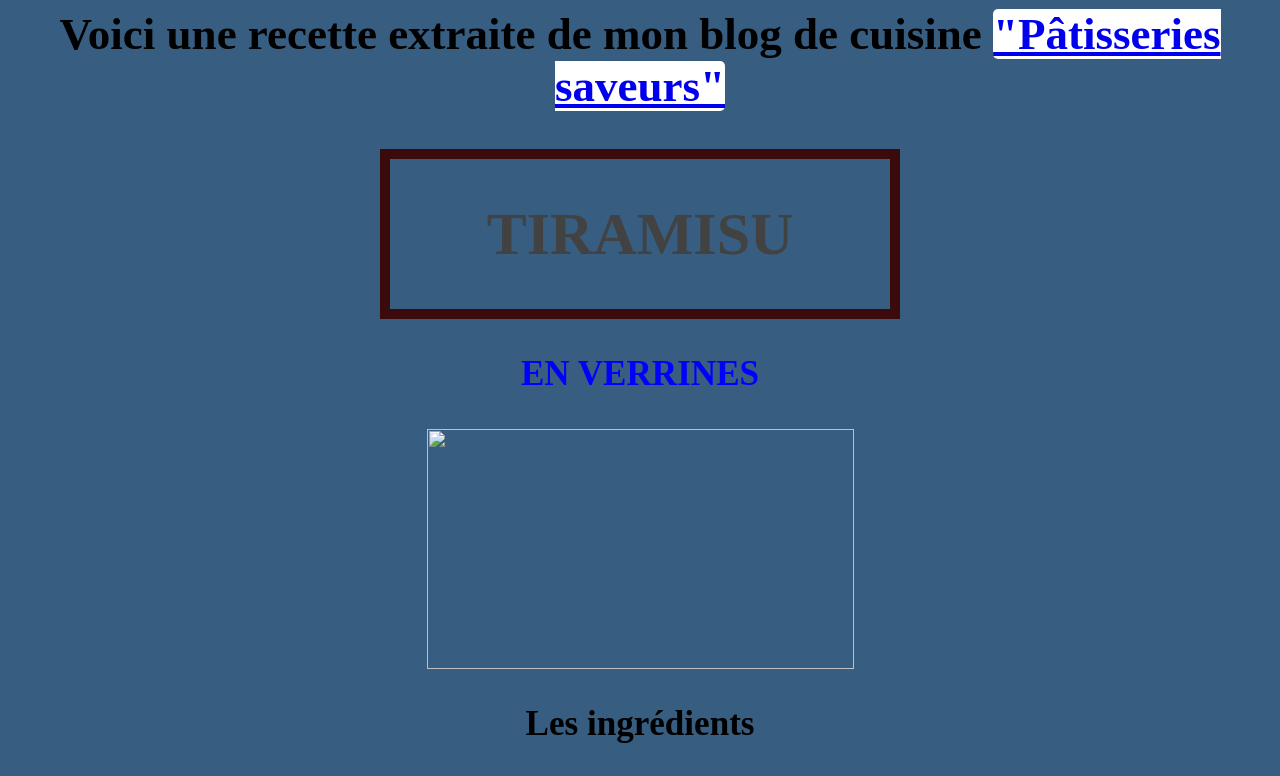
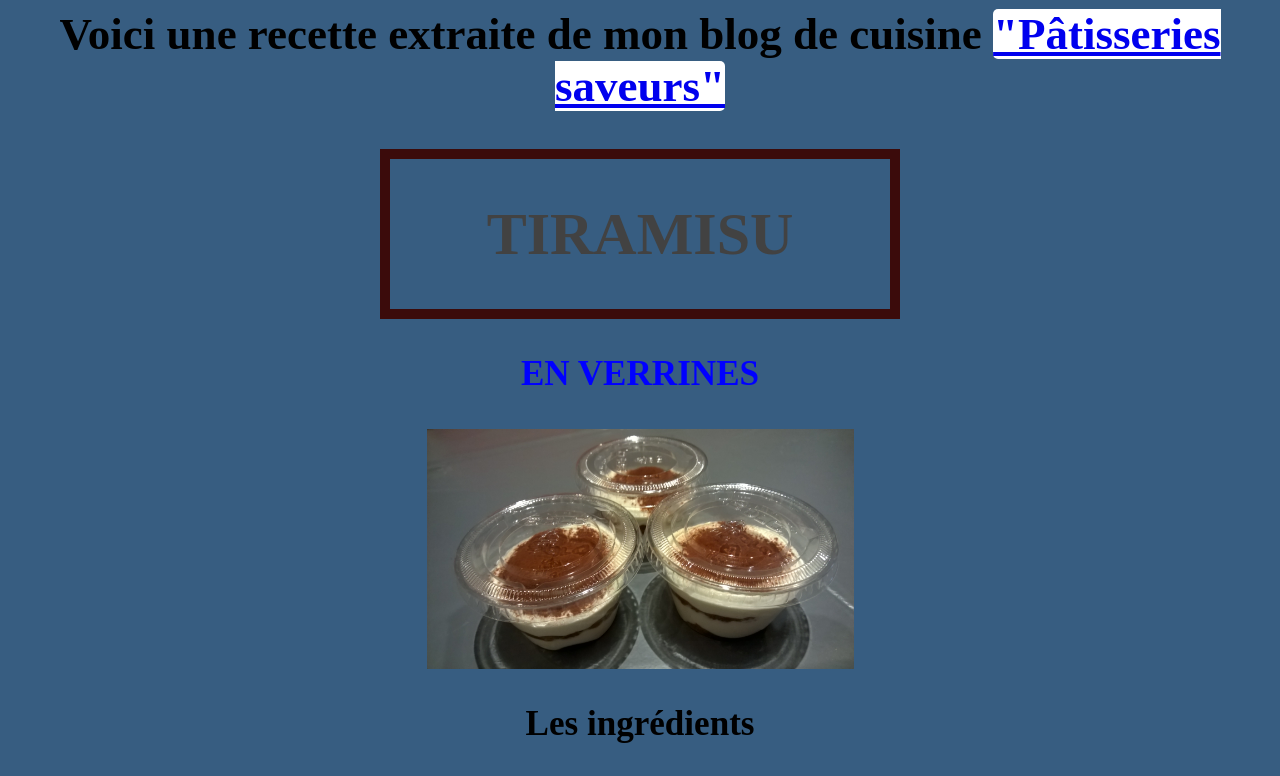
Before and after one commit to bordeaux28/RECETTE_FATIH, a plain HTML site: page index.html in a window 1280 px wide. Shown: the top 776 px of the page. Drawn offline with Linux system fonts and the light colour scheme; the site is published under a folder, as on GitHub Pages, so addresses that start at the root find nothing.

Commit message:
Update index.html

```diff
--- a/index.html
+++ b/index.html
@@ -12,7 +12,7 @@
 </div>
 </center>
 <h3 style="color:blue">EN VERRINES</h3>
-<img src="/wp_20150212_003.jpg"height="240" width="427"></img>
+<img src="wp_20150212_003.jpg"height="240" width="427"></img>
 <h3>Les ingrédients</h3>
 <ul>
   <li>250g de mascarpone</li>
```
